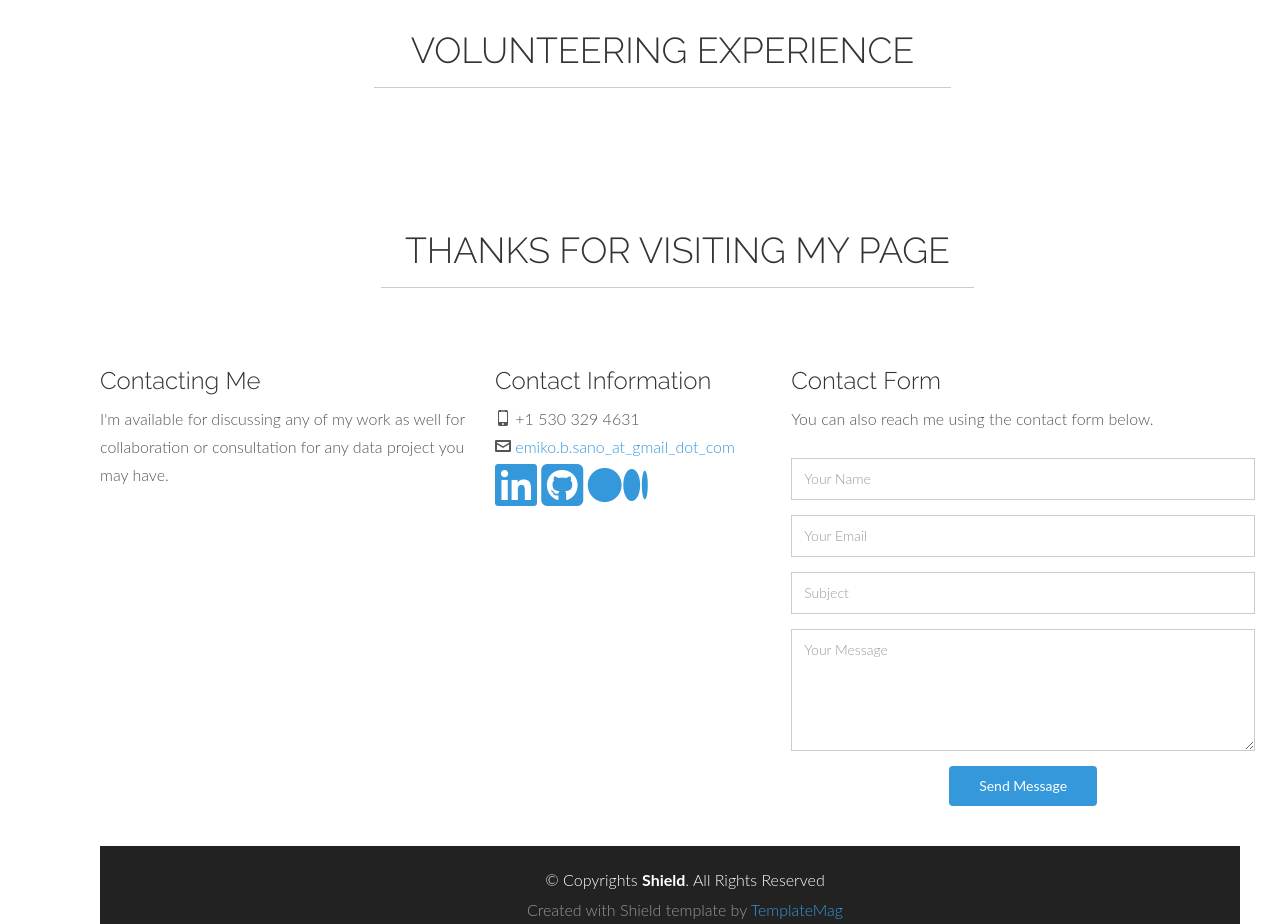
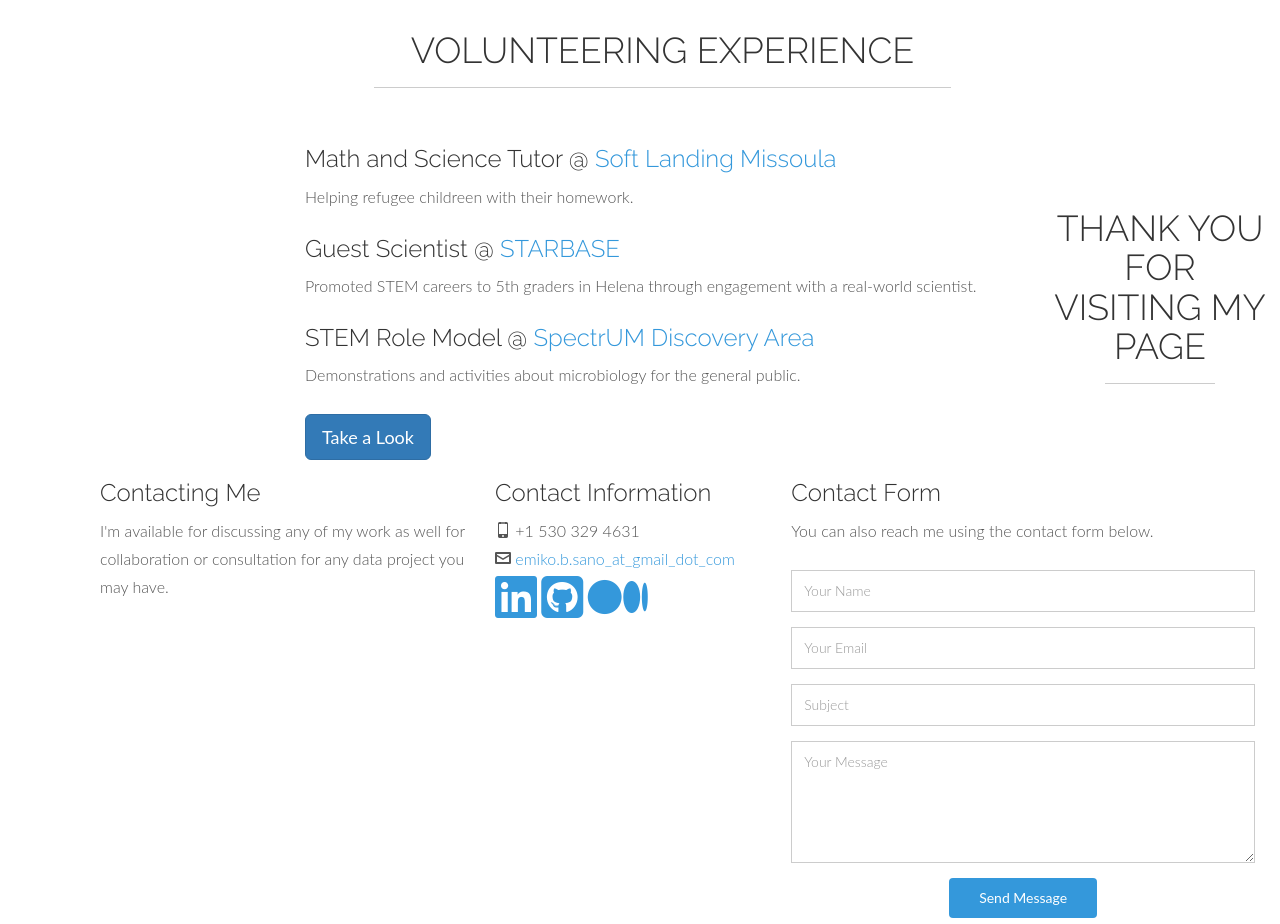
Before and after one commit to ebsano/ebsano.github.io, a plain HTML site: page index.html in a window 1280 px wide. Shown: the part 6140-7064 px from the top of the page. Drawn offline with Linux system fonts and the light colour scheme; a script that the page names is missing.

Commit message:
adding volunteer section

```diff
--- a/index.html
+++ b/index.html
@@ -640,14 +640,28 @@
       <h1 class="centered">VOLUNTEERING EXPERIENCE</h1>
       <hr>
       <br>
-      <br>
+    </div>
+      <div class="col-lg-offset-2 col-lg-8">
+        <h3>
+          Math and Science Tutor @ <a href="https://softlandingmissoula.org">Soft Landing Missoula</a>
+        </h3>
+        <p>Helping refugee childreen with their homework.</p>
+        <h3>
+          Guest Scientist @ <a href="https://dodstarbase.org">STARBASE</a>
+        </h3>
+        <p>Promoted STEM careers to 5th graders in Helena through engagement with a real-world scientist.</p>
+        <h3>
+          STEM Role Model @ <a href="https://spectrum.umt.edu">SpectrUM Discovery Area</a>
+        </h3>
+        <p>Demonstrations and activities about microbiology for the general public.</p>
+        <a data-toggle="modal" href="#disasters" class="btn btn-primary btn-lg">Take a Look</a>
     </div>
     <!-- /row -->
 
   <div class="container" id="contact" name="contact">
     <div class="row">
       <br>
-      <h1 class="centered">THANKS FOR VISITING MY PAGE</h1>
+      <h1 class="centered">THANK YOU FOR VISITING MY PAGE</h1>
       <hr>
       <br>
       <br>
```
